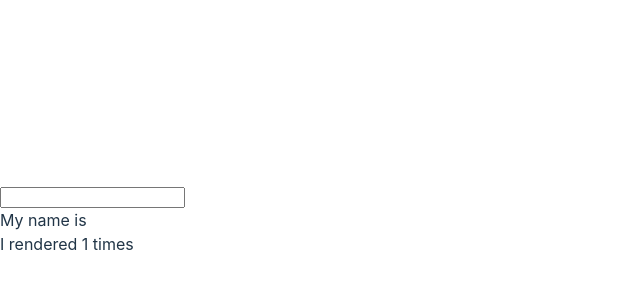
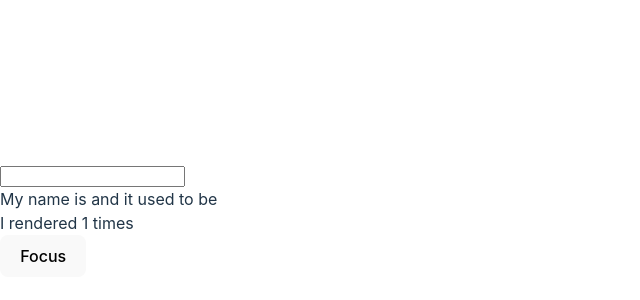
Before and after one commit to VictorDuranEM/react-hooks-practice, a React (Vite) app: page / in a window 1280 px wide. Shown: the part 180-480 px from the top of the page, without its empty margins (0-640 px from the left). Built offline with nearby package versions, Linux system fonts and the light colour scheme.

Commit message:
Add useRef example

```diff
--- a/src/UseRefExample.tsx
+++ b/src/UseRefExample.tsx
@@ -3,16 +3,33 @@ import { useEffect, useRef, useState } from "react"
 export default function App() {
   const [name, setName] = useState('');
   const renderCount = useRef(1);
+  const inputRef = useRef<HTMLInputElement>(null);
+  const prevName = useRef('');
 
   useEffect(() => {
     renderCount.current = renderCount.current + 1;
+    console.log(renderCount.current)
+    console.log('Running useEffect for render count update')
   })
+
+  useEffect(() => {
+    prevName.current = name;
+    console.log('Running useEffect for prevName update');
+  }, [name])
+
+  function focus() {
+    if (inputRef.current !== null) {
+      inputRef.current.focus();
+    }
+  }
 
   return (
     <>
-      <input type="text" value={name} onChange={e => setName(e.target.value)} />
-      <div>My name is {name}</div>
+      { console.log('Returning component contents') }
+      <input ref={inputRef} type="text" value={name} onChange={e => setName(e.target.value)} />
+      <div>My name is {name} and it used to be {prevName.current}</div>
       <div>I rendered {renderCount.current} times</div>
+      <button onClick={focus}>Focus</button>
     </>
   )
 }
--- a/src/main.tsx
+++ b/src/main.tsx
@@ -4,7 +4,7 @@ import App from './UseRefExample';
 import './index.css'
 
 ReactDOM.createRoot(document.getElementById('root') as HTMLElement).render(
-  <React.StrictMode>
+  // <React.StrictMode>
     <App />
-  </React.StrictMode>
+  // </React.StrictMode>
 )
```
